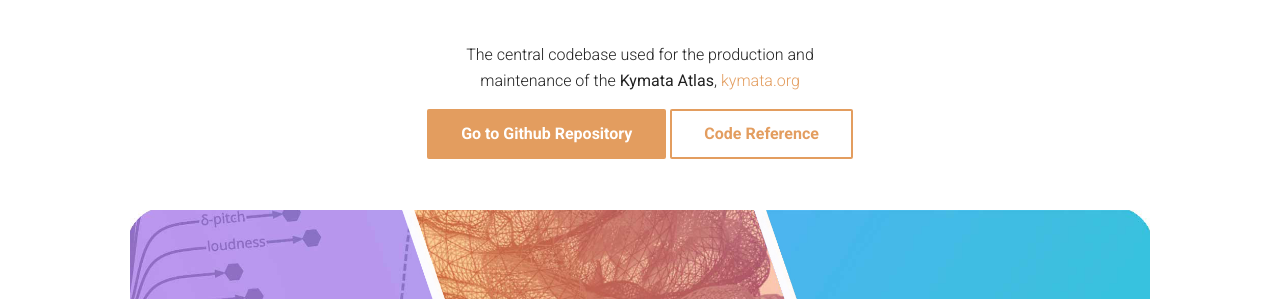
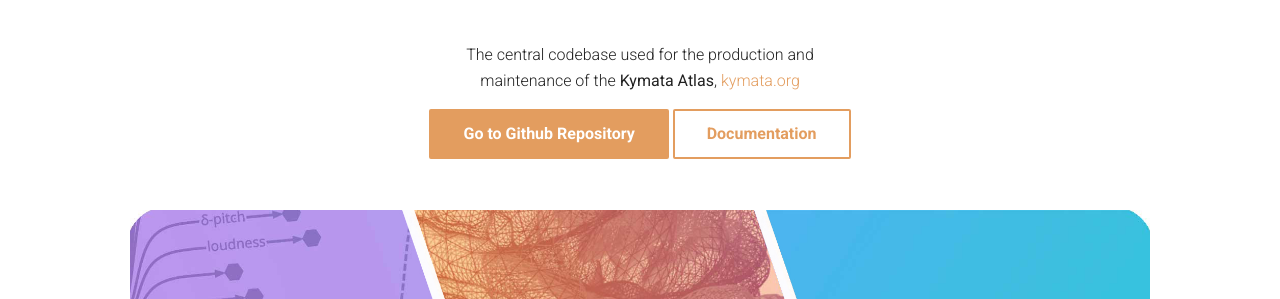
Before and after one commit to kymata-atlas/kymata-core, an MkDocs documentation site: the page built from docs/index.md, in a window 1280 px wide. Shown: the part 238-537 px from the top of the page. Built offline with MkDocs 1.6.1 and Material for MkDocs 9.7.7, drawn with Linux system fonts in a browser that asks for light colours; comment, search, counter and statistics services are not loaded.

Commit message:
Update home.html

```diff
--- a/docs/overrides/home.html
+++ b/docs/overrides/home.html
@@ -22,8 +22,8 @@
               <a href="https://github.com/kymata-atlas/kymata-toolbox" class="md-button md-button--primary">
                 Go to Github Repository
               </a>
-              <a href="{{ 'reference/' | url }}" title="Code Reference" class="md-button">
-                Code Reference
+              <a href="{{ 'overview/' | url }}" title="Code Reference" class="md-button">
+                Documentation
               </a>
             </div>
             <br>
```
